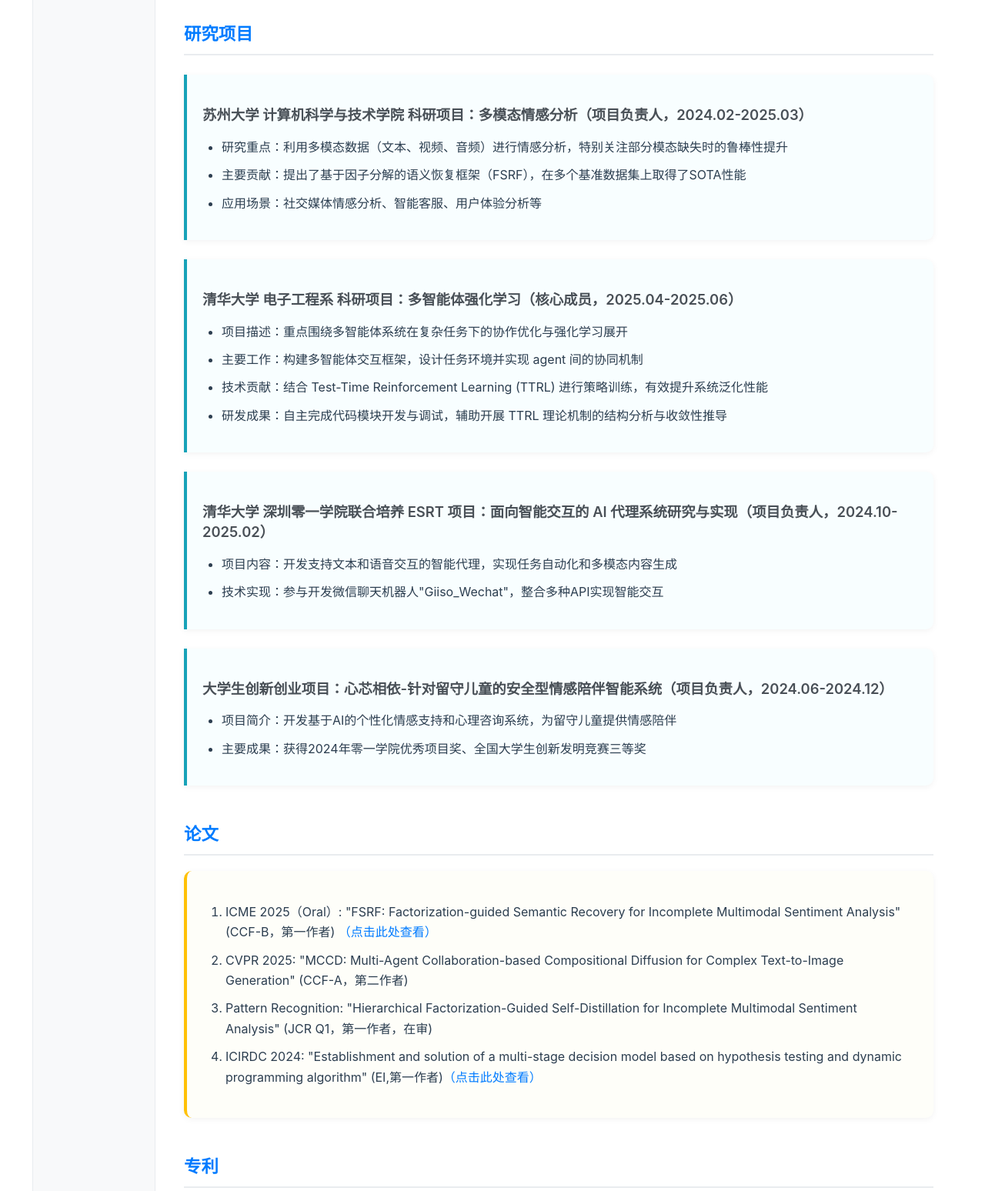
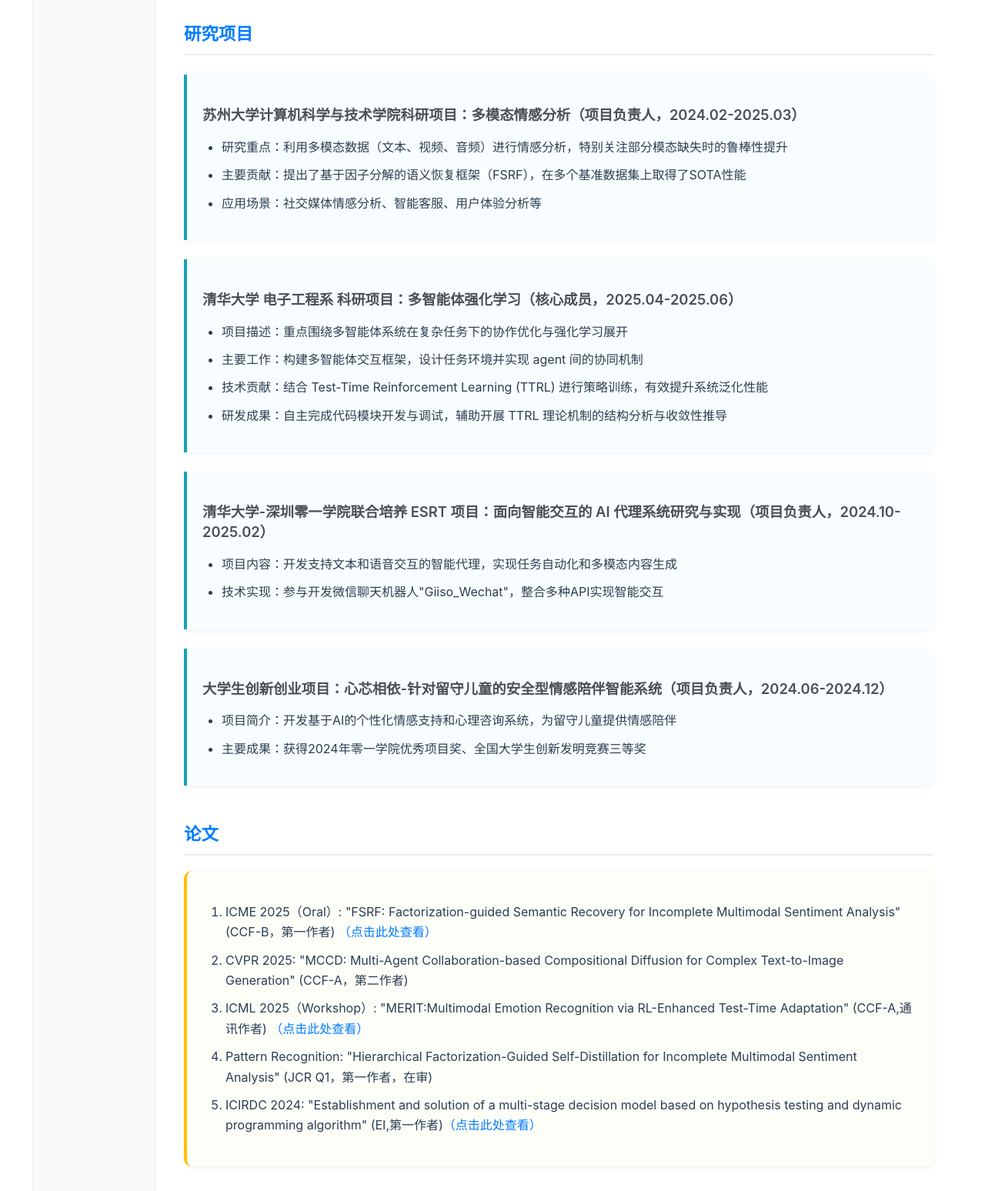
Before and after one commit to Newzil-git/newzil-git.github.io, a plain HTML site: page index.html in a window 1280 px wide. Shown: the part 1320-2868 px from the top of the page at 77% size. Drawn offline with nearby package versions, Linux system fonts and the light colour scheme; no server answers.

Commit message:
添加新论文和竞赛获奖经历

```diff
--- a/index.html
+++ b/index.html
@@ -68,7 +68,7 @@ E-mail: <a href="mailto:ziyannn@yeah.net">ziyannn@yeah.net</a><br />
 
 <h2>研究项目</h2>
 <div class="project-item">
-<h3>苏州大学 计算机科学与技术学院 科研项目：多模态情感分析（项目负责人，2024.02-2025.03）</h3>
+<h3>苏州大学计算机科学与技术学院科研项目：多模态情感分析（项目负责人，2024.02-2025.03）</h3>
 <ul>
 <li><p>研究重点：利用多模态数据（文本、视频、音频）进行情感分析，特别关注部分模态缺失时的鲁棒性提升</p></li>
 <li><p>主要贡献：提出了基于因子分解的语义恢复框架（FSRF），在多个基准数据集上取得了SOTA性能</p></li>
@@ -87,7 +87,7 @@ E-mail: <a href="mailto:ziyannn@yeah.net">ziyannn@yeah.net</a><br />
 </div>
 
 <div class="project-item">
-<h3>清华大学 深圳零一学院联合培养 ESRT 项目：面向智能交互的 AI 代理系统研究与实现（项目负责人，2024.10-2025.02）</h3>
+<h3>清华大学-深圳零一学院联合培养 ESRT 项目：面向智能交互的 AI 代理系统研究与实现（项目负责人，2024.10-2025.02）</h3>
 <ul>
 <li><p>项目内容：开发支持文本和语音交互的智能代理，实现任务自动化和多模态内容生成</p></li>
 <li><p>技术实现：参与开发微信聊天机器人"Giiso_Wechat"，整合多种API实现智能交互</p></li>
@@ -108,6 +108,7 @@ E-mail: <a href="mailto:ziyannn@yeah.net">ziyannn@yeah.net</a><br />
 <ol>
 <li><p>ICME 2025（Oral）: "FSRF: Factorization-guided Semantic Recovery for Incomplete Multimodal Sentiment Analysis" (CCF-B，第一作者) <a href="phb/ICME_2025_FSRF__Factorization_guided_Semantic_Recovery_for_Incomplete_Multimodal_Sentiment_Analysis.pdf">（点击此处查看）</a></p></li>
 <li><p>CVPR 2025: "MCCD: Multi-Agent Collaboration-based Compositional Diffusion for Complex Text-to-Image Generation" (CCF-A，第二作者)</p></li>
+<li><p>ICML 2025（Workshop）: "MERIT:Multimodal Emotion Recognition via RL-Enhanced Test-Time Adaptation" (CCF-A,通讯作者) <a href="phb/MERIT：Multimodal Emotion Recognition via RL-Enhanced Test-Time Adaptation.pdf">（点击此处查看）</a></p></li>
 <li><p>Pattern Recognition: "Hierarchical Factorization-Guided Self-Distillation for Incomplete Multimodal Sentiment Analysis" (JCR Q1，第一作者，在审)</p></li>
 <li><p>ICIRDC 2024: "Establishment and solution of a multi-stage decision model based on hypothesis testing and dynamic programming algorithm" (EI,第一作者)<a href="phb/Establishment and Solution of a Multi-Stage Decision Model Based on Hypothesis Testing and Dynamic Programming Algorithm.pdf">（点击此处查看）</a></p></li>
 </ol>
@@ -132,6 +133,7 @@ E-mail: <a href="mailto:ziyannn@yeah.net">ziyannn@yeah.net</a><br />
 <h2>竞赛获奖</h2>
 <div class="award-list">
 <ul>
+<li><p>2025年第七届码蹄杯程序设计大赛：金奖（江苏省第五名) <a href="竞赛/2025年码蹄杯本科院校赛道省赛获奖证书.jpeg">（点击查看证书）</a></p></li>
 <li><p>2025年美国大学生数学建模竞赛：M奖（一等奖）（队长）<a href="竞赛/2025美赛获奖证明.pdf">（点击查看证书）</a></p></li>
 <li><p>2025年蓝桥杯Python A组：江苏省二等奖<a href="竞赛/2025蓝桥杯获奖证明.png">（点击查看证书）</a></p></li>
 <li><p>2024年全国大学生创新发明竞赛：全国三等奖（队长）<a href="竞赛/创新发明大赛获奖证明.jpg">（点击查看证书）</a></p></li>
```
Also changed, not shown: index_en.html (+2 -0 lines), 竞赛/2025年码蹄杯本科院校赛道省赛获奖证书.jpeg (added), 2 other files.
